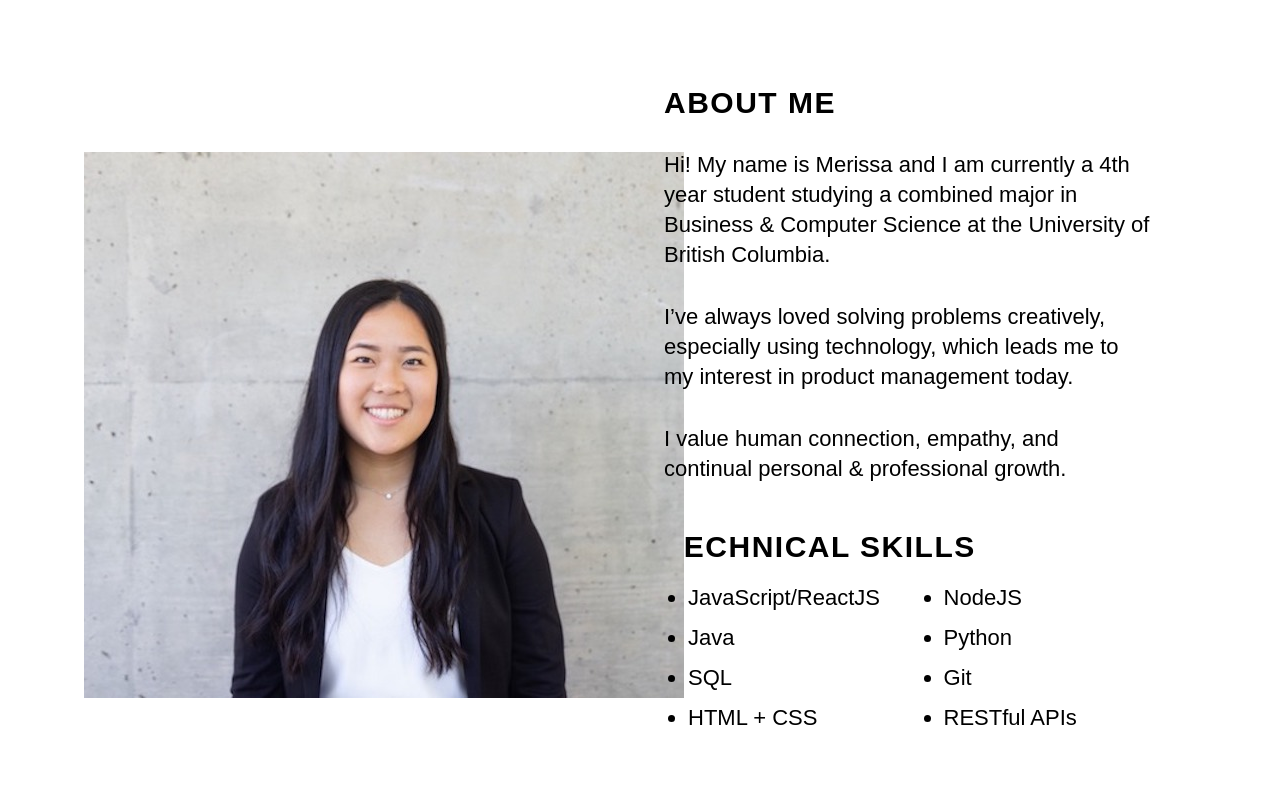
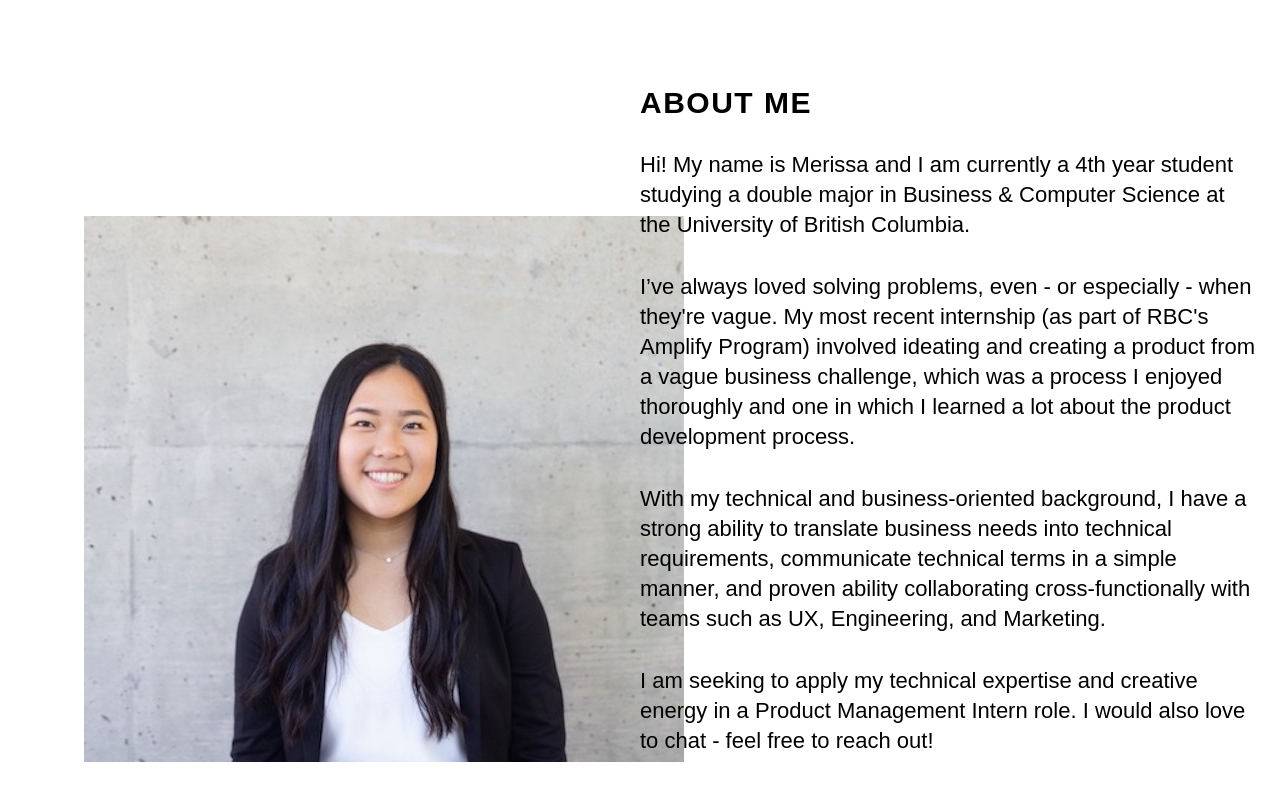
Before and after one commit to merissali/merissa-li, a React (Create React App) app: page / in a window 1280 px wide. Shown: the part 920-1720 px from the top of the page. Built offline with nearby package versions, Linux system fonts and the light colour scheme.

Commit message:
added to about section

```diff
--- a/src/components/sections/About.js
+++ b/src/components/sections/About.js
@@ -21,26 +21,37 @@ function About() {
     return <li>{skill}</li>;
   });
   return (
-    <Grid container spacing={6}>
-      <Grid item xs={6}>
+    <Grid container xs={12}>
+      <Grid item xs={6} sm={6}>
         <HeadshotWrapper>
           <Headshot src={headshot} />
         </HeadshotWrapper>
       </Grid>
-      <Grid item xs={5}>
+      <Grid item xs={6} sm={6}>
         <AboutMe>ABOUT ME</AboutMe>
         <AboutText>
           Hi! My name is Merissa and I am currently a 4th year student studying
-          a combined major in Business & Computer Science at the University of
+          a double major in Business & Computer Science at the University of
           British Columbia.
         </AboutText>
         <AboutText>
-          I’ve always loved solving problems creatively, especially using
-          technology, which leads me to my interest in product management today.
+          I’ve always loved solving problems, even - or especially - when
+          they're vague. My most recent internship (as part of RBC's Amplify
+          Program) involved ideating and creating a product from a vague
+          business challenge, which was a process I enjoyed thoroughly and one
+          in which I learned a lot about the product development process.
         </AboutText>
         <AboutText>
-          I value human connection, empathy, and continual personal &
-          professional growth.
+          With my technical and business-oriented background, I have a strong
+          ability to translate business needs into technical requirements,
+          communicate technical terms in a simple manner, and proven ability
+          collaborating cross-functionally with teams such as UX, Engineering,
+          and Marketing.
+        </AboutText>
+        <AboutText>
+          I am seeking to apply my technical expertise and creative energy in a
+          Product Management Intern role. I would also love to chat - feel free
+          to reach out!
         </AboutText>
         <h1>TECHNICAL SKILLS</h1>
         <SkillsList>{technicalSkillsJSX}</SkillsList>
@@ -59,7 +70,7 @@ const HeadshotWrapper = styled.div`
 `;
 const Headshot = styled.img`
   position: absolute;
-  margin: 6rem 4rem 4rem 4rem;
+  margin: 10rem 4rem 6rem 4rem;
 `;
 
 const AboutMe = styled.h1`
```
